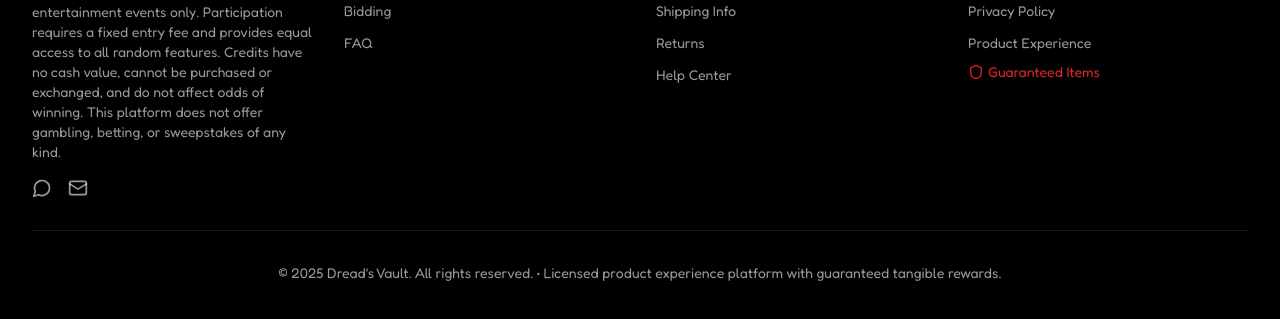
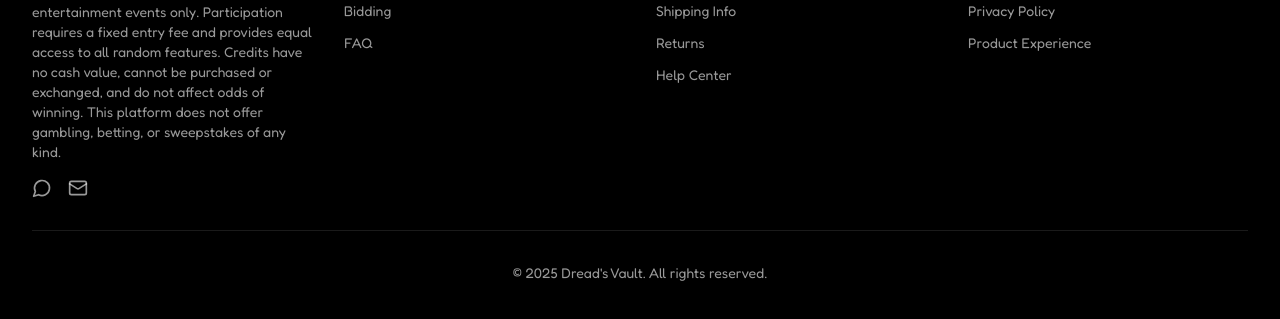
Before and after one commit to dreadPir8Rbrts/dreads-vault, a React (Vite) app: page / in a window 1280 px wide. Shown: the part 3562-3881 px from the top of the page. Built offline with nearby package versions, Linux system fonts and the light colour scheme; no server answers; the database is empty.

Commit message:
Updated Footer.tsx

```diff
--- a/src/components/Footer.tsx
+++ b/src/components/Footer.tsx
@@ -307,12 +307,6 @@ const Footer: React.FC = () => {
                     Product Experience
                   </a>
                 </li>
-                <li>
-                  <div className="flex items-center space-x-1 text-red-600 text-xs sm:text-sm font-pokemon">
-                    <Shield className="h-4 w-4" />
-                    <span>Guaranteed Items</span>
-                  </div>
-                </li>
               </ul>
             </div>
           </div>
@@ -320,8 +314,7 @@ const Footer: React.FC = () => {
           {/* Bottom Bar */}
           <div className="border-t border-white/10 mt-6 sm:mt-8 pt-6 sm:pt-8 text-center">
             <p className="text-white/60 text-xs sm:text-sm font-pokemon">
-              © 2025 Dread&apos;s Vault. All rights reserved. • Licensed product experience platform with
-              guaranteed tangible rewards.
+              © 2025 Dread&apos;s Vault. All rights reserved.
             </p>
           </div>
         </div>
```
